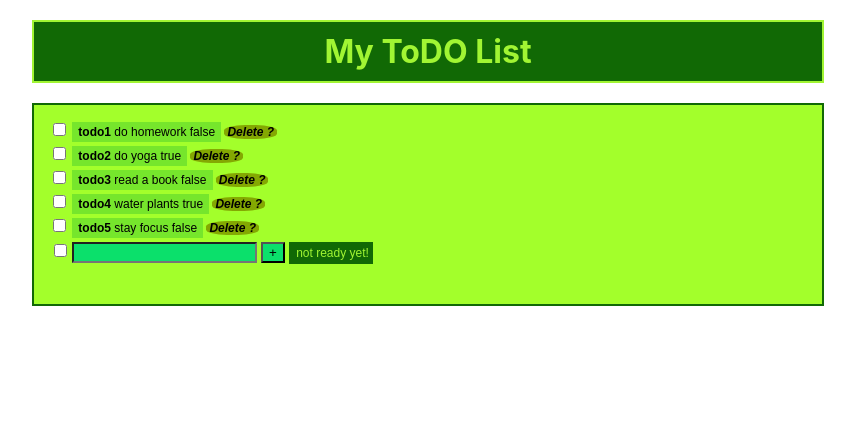
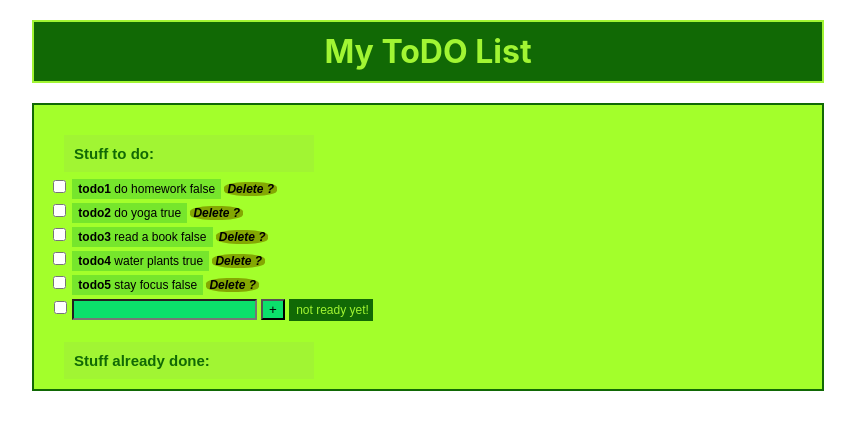
Before and after one commit to florentina-ban/mytodo, a React (Create React App) app in the folder my_app/: page / in a window 1280 px wide. Shown: the top 430 px of the page, without its empty margins (212-1067 px from the left). Built offline with nearby package versions, Linux system fonts and the light colour scheme.

Commit message:
keep stuff 2

```diff
--- a/my_app/src/Add.js
+++ b/my_app/src/Add.js
@@ -46,7 +46,7 @@ export default class AddComponent extends React.Component{
         const todoText=this.myRef.current.value.trim();
 
         if (todoText.length===0){
-            this.setState({emptyErr:"fill the gap and then press +"});
+            this.setState({emptyErr:"fill the gap and then press Enter"});
         }
         else{
             let idG=generateId(this.props.allToDos);
--- a/my_app/src/EmptyError.js
+++ b/my_app/src/EmptyError.js
@@ -11,11 +11,12 @@ const EmptyErr = function EmptyErr ({errMessage}) {
         );
 
     },
-    MyLable3 = styled.p`
+    MyLable3 = styled.span`
         background-color: rgb(161, 245, 51);
         color:rgb(217, 9, 9);
         margin-left:2px;
         margin-top:15px;
+        font-weight: bold;
 `;
 
 EmptyErr.propTypes = {
--- a/my_app/src/Layout.js
+++ b/my_app/src/Layout.js
@@ -24,6 +24,16 @@ const ListComp=styled.p`
     width: 60%;
     justify-content: center;
     align-items:flex-start;
+`
+const LittleTitle=styled(ListTitle)`
+    width: 30%;
+    background-color: rgb(161, 245, 51);
+    color:  rgb(17, 105, 5);
+    margin-left: 20px;
+    font-size: 15px;
+    text-align: left;
+    border: 0px;
+    margin-bottom: 0;
 `
 export default class Layout extends Component{
     constructor(){
@@ -69,8 +79,10 @@ export default class Layout extends Component{
                     My ToDO List
                 </ListTitle>
                 <ListComp>
+                    <LittleTitle>Stuff to do: </LittleTitle>
                     {todos}
                     <AddComponent addToDo={this.addToDo} id="add_id" allToDos={this.state.todos}/>
+                    <LittleTitle>Stuff already done:</LittleTitle>
                     {checked}
                 </ListComp>
             </div>
```
